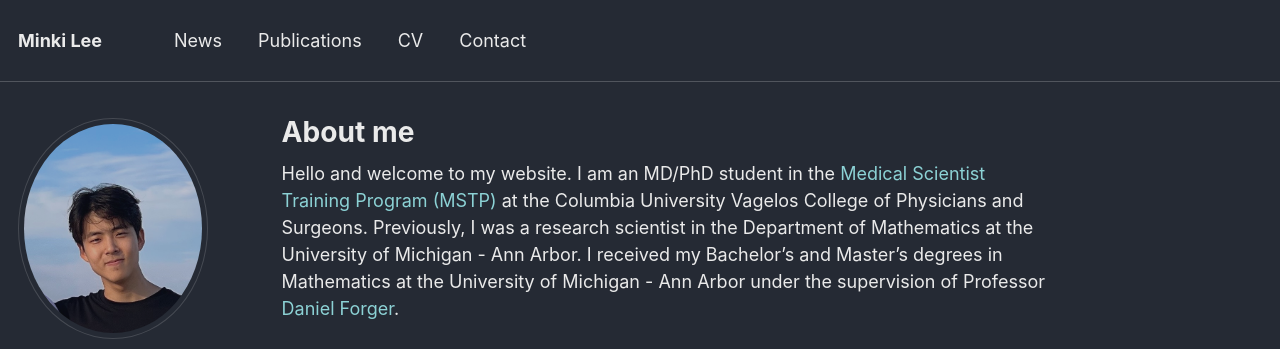
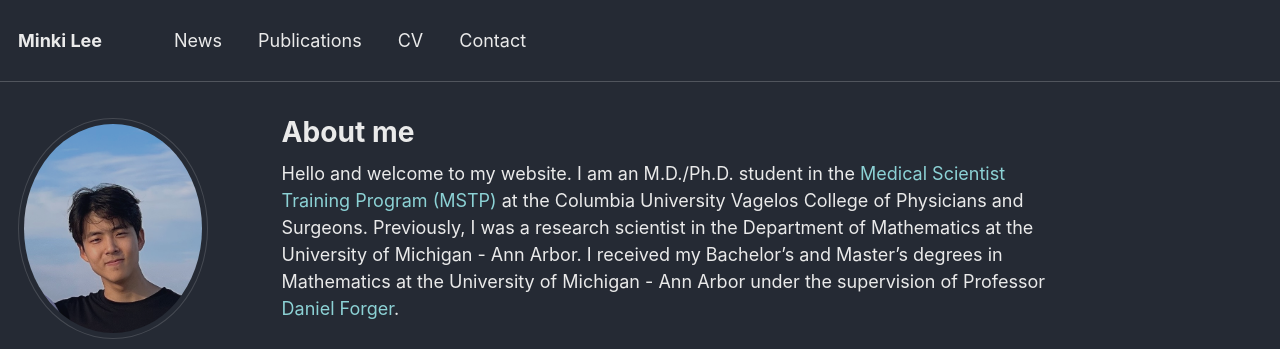
Before and after one commit to minkiplee/minkiplee.github.io, a Jekyll site: the page built from _pages/about.md, in a window 1280 px wide and 900 px high. Shown: the top 349 px of the window. Built offline with Jekyll 4.4.1, drawn with Linux system fonts in a browser that asks for light colours; nearby versions of some CDN libraries; some web fonts are replaced; library files that are not in the unit come from our copies.

Commit message:
Update about.md

```diff
--- a/_pages/about.md
+++ b/_pages/about.md
@@ -8,7 +8,7 @@ redirect_from:
   - /about.html
 ---
 
-Hello and welcome to my website. I am an MD/PhD student in the [Medical Scientist Training Program (MSTP)](https://www.vagelos.columbia.edu/education/academic-programs/md-dual-degrees-and-special-programs/md-phd-dual-degree-program) at the Columbia University Vagelos College of Physicians and Surgeons. Previously, I was a research scientist in the Department of Mathematics at the University of Michigan - Ann Arbor. I received my Bachelor's and Master's degrees in Mathematics at the University of Michigan - Ann Arbor under the supervision of Professor [Daniel Forger](https://websites.umich.edu/~forger/).
+Hello and welcome to my website. I am an M.D./Ph.D. student in the [Medical Scientist Training Program (MSTP)](https://www.vagelos.columbia.edu/education/academic-programs/md-dual-degrees-and-special-programs/md-phd-dual-degree-program) at the Columbia University Vagelos College of Physicians and Surgeons. Previously, I was a research scientist in the Department of Mathematics at the University of Michigan - Ann Arbor. I received my Bachelor's and Master's degrees in Mathematics at the University of Michigan - Ann Arbor under the supervision of Professor [Daniel Forger](https://websites.umich.edu/~forger/).
 
 Education
 ------
```
